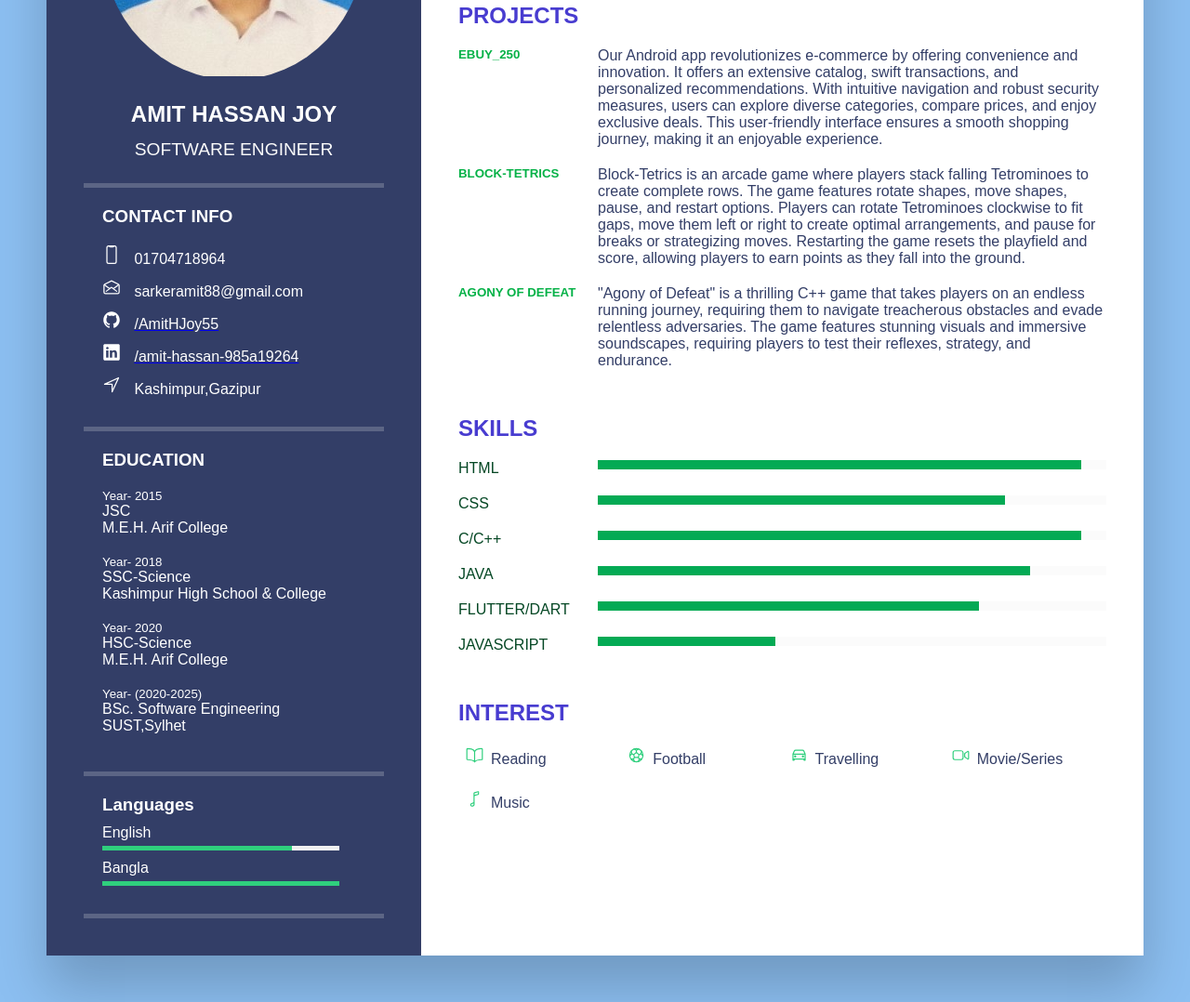
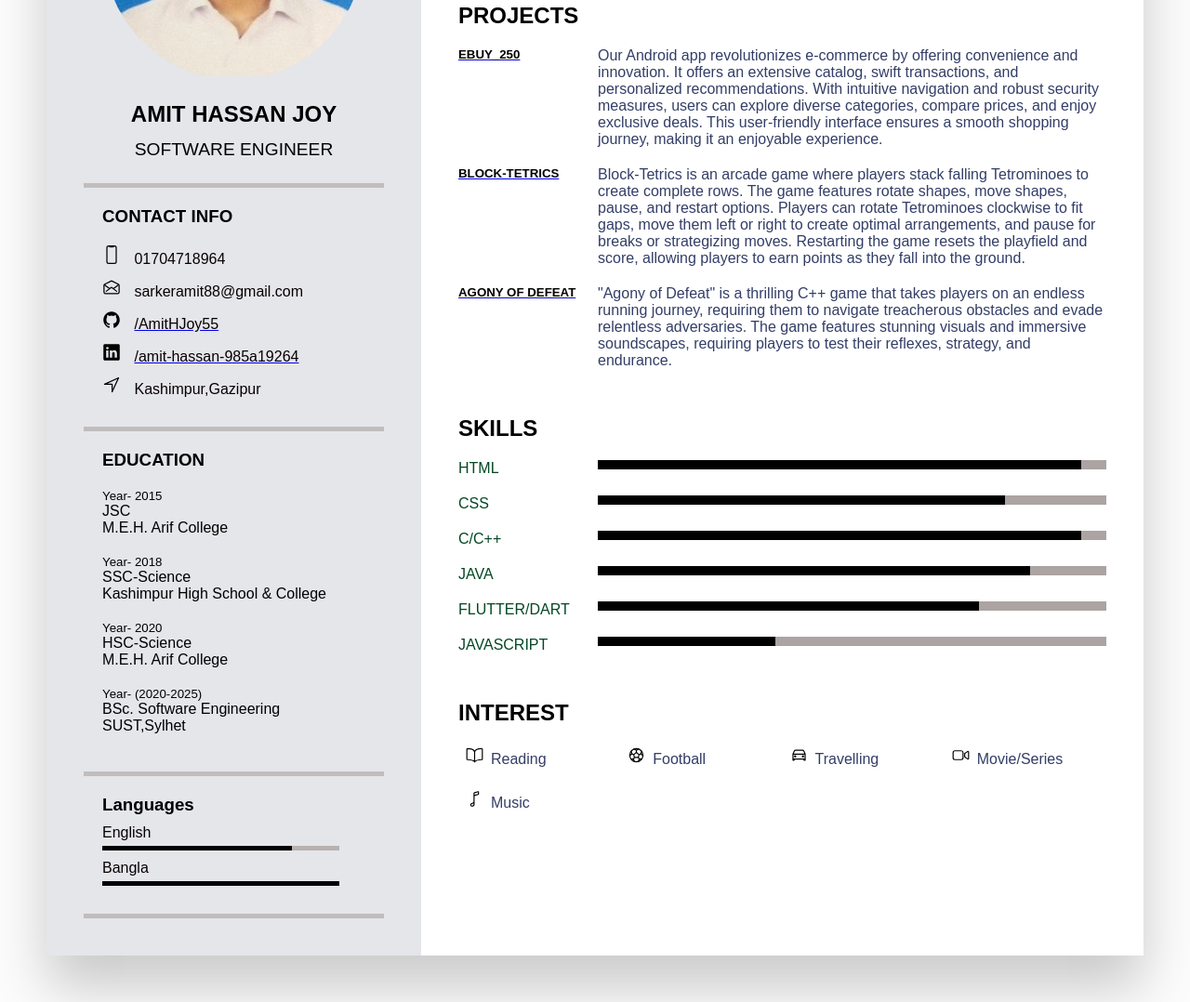
Before and after one commit to AmitHJoy55/resume, a plain HTML site: page index.html in a window 1280 px wide. Shown: the part 319-1397 px from the top of the page at 93% size. Drawn offline with nearby package versions, Linux system fonts and the light colour scheme.

Commit message:
Changing Formatting & color

```diff
--- a/index.html
+++ b/index.html
@@ -97,7 +97,7 @@
                 <h2 class="title2">Projects</h2>
                 <div class="box">
                     <div class="my_project">
-                        <h5>eBUY_250</h5>
+                        <a href="https://github.com/AmitHJoy55/eBUY_250.git" class"ssss" target="_blank"><h5>eBUY_250</h5></a>
                     </div>
                     <div class="text">
                         <p>Our Android app revolutionizes e-commerce by offering convenience and innovation. It offers an extensive catalog, swift transactions, and personalized recommendations. With intuitive navigation and robust security measures, users can explore diverse categories, compare prices, and enjoy exclusive deals. This user-friendly interface ensures a smooth shopping journey, making it an enjoyable experience.</p>
@@ -105,7 +105,7 @@
                 </div>
                 <div class="box">
                     <div class="my_project">
-                        <h5>Block-Tetrics</h5>
+                        <a href="https://github.com/AmitHJoy55/Block-Tetrics.git" class"ssss" target="_blank"><h5>Block-Tetrics</h5></a>
                     </div>
                     <div class="text">
                         <p>Block-Tetrics is an arcade game where players stack falling Tetrominoes to create complete rows. The game features rotate shapes, move shapes, pause, and restart options. Players can rotate Tetrominoes clockwise to fit gaps, move them left or right to create optimal arrangements, and pause for breaks or strategizing moves. Restarting the game resets the playfield and score, allowing players to earn points as they fall into the ground.</p>
@@ -113,7 +113,7 @@
                 </div>
                 <div class="box">
                     <div class="my_project">
-                        <h5>Agony of Defeat</h5>
+                        <a href="https://github.com/AmitHJoy55/GameProject-150-AGONY-OF-DEFEAT.git" class"ssss" target="_blank"><h5>Agony of Defeat</h5></a>
                     </div>
                     <div class="text">
                         <p>"Agony of Defeat" is a thrilling C++ game that takes players on an endless running journey, requiring them to navigate treacherous obstacles and evade relentless adversaries. The game features stunning visuals and immersive soundscapes, requiring players to test their reflexes, strategy, and endurance.</p>
--- a/style.css
+++ b/style.css
@@ -5,7 +5,7 @@
     font-family: sans-serif;
 }
 body{
-    background: rgb(140, 191, 241);
+    background: rgb(252, 252, 252);
     display: flex;
     justify-content: center;
     align-items: center;
@@ -16,7 +16,7 @@ body{
     width: 100%;
     max-width: 1200px;
     min-height: 1000px;
-    background: #fff;
+    background: #f3f3f3;
     margin: 50px;
     display: grid;
     grid-template-columns: 1fr 2fr;
@@ -24,7 +24,7 @@ body{
 }
 .container .left{
     position: relative;
-    background: #333e67;
+    background: #e5e6ea;
     padding: 40px;
 }
 .container .right{
@@ -38,7 +38,7 @@ body{
     flex-direction: column;
     align-items: center;
     padding: 20px;
-    border-bottom: 5px solid rgba(255, 255, 255, 0.2);
+    border-bottom: 5px solid rgb(193, 189, 189);
 
 }
 .profileText .profileImg{
@@ -58,7 +58,7 @@ body{
     object-fit: cover;
 } */
 .profileText h2{
-    color: #fff;
+    color: #000000;
     font-size: 1.5em;
     margin-top: 20px;
     text-transform: uppercase;
@@ -68,15 +68,15 @@ body{
 }
 .profileText h2 span{
     font-size: 0.8em;
-    color: #fbfbfb;
+    color: #000000;
     font-weight: 300;
 }
 .Info{
     padding: 20px;
-    border-bottom: 5px solid rgba(255, 255, 255, 0.2);
+    border-bottom: 5px solid rgb(193, 189, 189);
 }
 .tittle{
-    color: #fff;
+    color: #000000;
     text-transform: uppercase;
     font-weight: 600;
     letter-spacing: .04px;
@@ -95,11 +95,11 @@ body{
     display: inline-block;
     width: 30px;
     font-size: 20px;
-    color: #ffffff;
+    color: #010000;
 }
 
 .Info ul li span{
-    color: #fff;
+    color: #080000;
     font-weight: 200;
 }
 
@@ -107,25 +107,25 @@ body{
     margin-bottom: 20px ;
 }
 .Info.education h5{
-    color: #fff;
+    color: #000000;
     font-weight: 500;
 }
 .Info.education h4:nth-child(2){
-    color: #fff;
+    color: #000000;
     font-weight: 500;
 }
 .Info.education h4{
-    color: #fff;
+    color: #000000;
     font-weight: 300;
 }
 .Info.language h3{
-    color: #fff;
+    color: #000000;
 }
 .Info.language .percent{
     position: relative;
     width: 90%;
     height: 5px;
-    background: #f0f0f0;
+    background: #b9b1b1;
     display: block;
     margin-top: 5px;
 
@@ -135,7 +135,7 @@ body{
     top: 0;
     left: 0;
     height: 100%;
-    background: #2fcf7d;
+    background: #000000;
 }
 .container .right{
     position: relative;
@@ -150,7 +150,7 @@ body{
     margin-bottom: 0px;
 }
 .title2{
-    color: rgb(72, 60, 208);
+    color: rgb(0, 0, 0);
     text-transform: uppercase;
     margin-bottom: 10px;
 }
@@ -167,12 +167,12 @@ p{
 }
 .about .box .my_project h5{
     text-transform: uppercase;
-    color: rgb(3, 177, 70);
+    color: rgb(0, 0, 0);
     font: 600;
 }
 .about.box .text h4{
     text-transform: uppercase;
-    color: rgb(12, 89, 156);
+    color: rgb(0, 0, 0);
     font-size: 16px;
 }
 .skills .box{
@@ -192,7 +192,7 @@ p{
     position: relative;
     width: 100%;
     height: 10px;
-    background: #fbfbfb;
+    background: #aca3a3;
 
 }
 .skills .box .percent div{
@@ -200,7 +200,7 @@ p{
     top: 0;
     left: 0;
     height: 100%;
-    background: #04aa54;
+    background: #000000;
 }
 .interest ul{
     display: grid;
@@ -213,7 +213,7 @@ p{
     margin: 12px 0;
 }
 .interest ul li .icon{
-    color: #2fcf7d;
+    color: #000301;
     font-size: 19px;
     width: 35px;
 }
```
